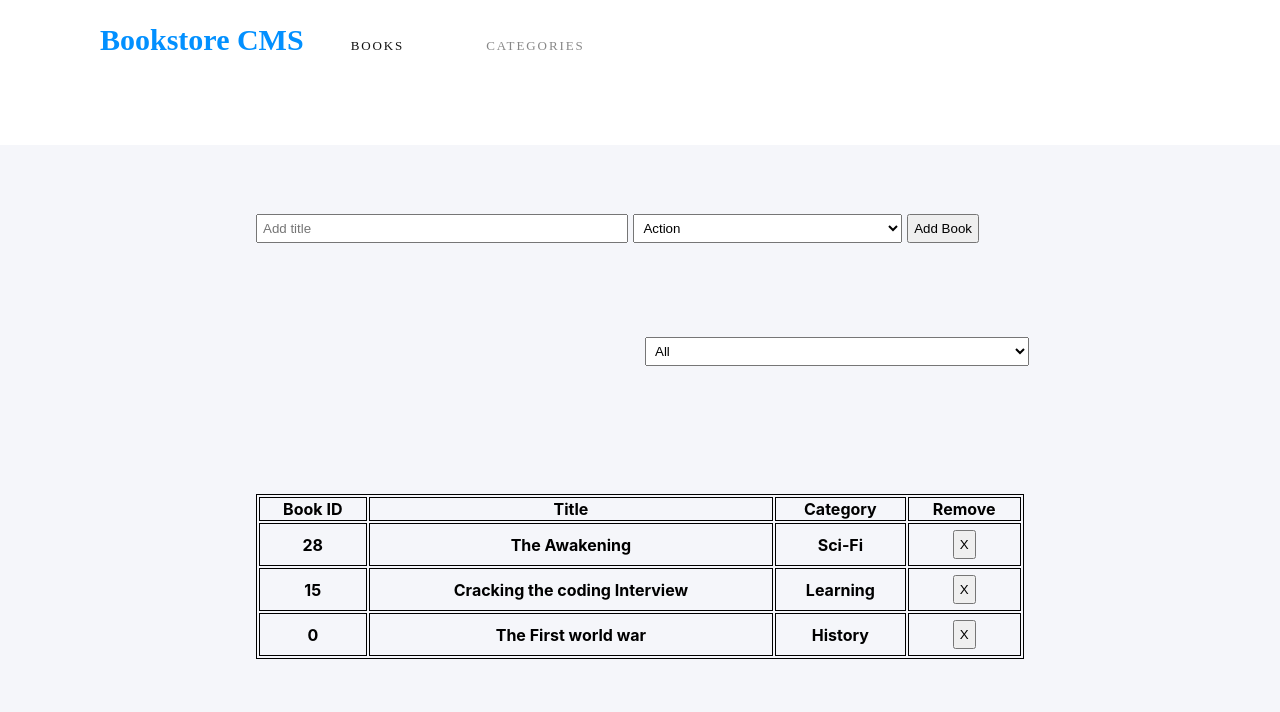
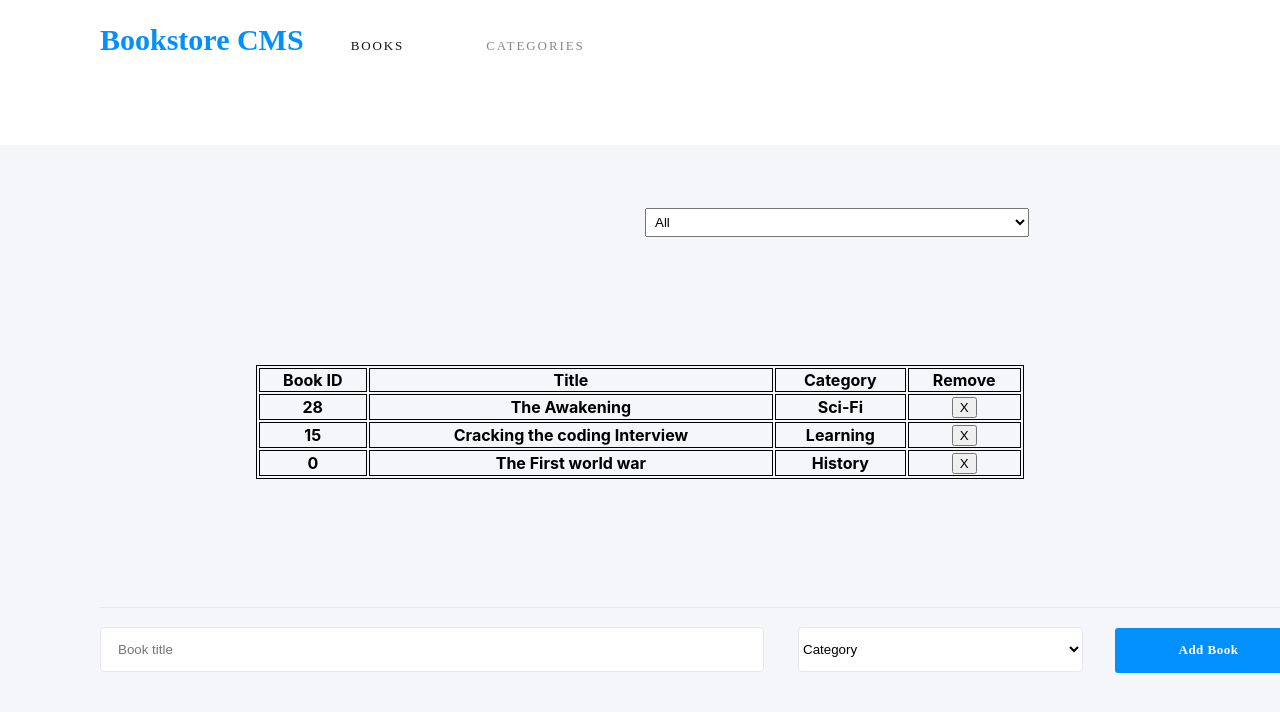
Before and after one commit to Stephanie041996/Book-Store, a React (Create React App) app: page / in a window 1280 px wide. Shown: the top 712 px of the page. Built offline with nearby package versions, Linux system fonts and the light colour scheme.

Commit message:
Add style for BooksForm

```diff
--- a/src/components/App.css
+++ b/src/components/App.css
@@ -13,24 +13,49 @@ th {
 }
 
 .book-form {
-  width: 70%;
-  margin: 5% 20%;
+  width: 75rem;
+  margin-top: 2.5rem;
+  margin-left: 6.25rem;
+  border-top: solid 1px #e8e8e8;
+  margin-bottom: 16rem;
 }
 
-input {
-  padding: 5px;
-  width: 40%;
+.book-form form input {
+  width: 41.5rem;
+  height: 2.813rem;
+  margin: 1.188rem 2.125rem 0 0;
+  padding: 0.813rem 0 0.813rem 1.063rem;
+  border-radius: 4px;
+  border: solid 1px #e8e8e8;
+  box-sizing: border-box;
 }
 
-select {
-  width: 30%;
-  padding: 5px;
-  margin-left: 5px;
+.book-form form select {
+  width: 17.813rem;
+  height: 2.813rem;
+  border-radius: 4px;
+  border: solid 1px #e8e8e8;
+  background-color: white;
 }
 
-button {
-  padding: 5px;
-  margin: 5px 5px;
+.book-form form button {
+  width: 11.5rem;
+  height: 2.813rem;
+  margin: 1.188rem 0 0 2rem;
+  padding: 0.801rem 1.188rem 0.886rem 1.375rem;
+  border-radius: 3px;
+  box-sizing: border-box;
+  border: none;
+  background-color: #0290ff;
+  font-family: 'Roboto Slab', serif;
+  font-size: 0.813rem;
+  font-weight: bold;
+  font-stretch: normal;
+  font-style: normal;
+  line-height: normal;
+  letter-spacing: 0.5px;
+  text-align: center;
+  color: #fff;
 }
 
 #filter {
--- a/src/components/App.js
+++ b/src/components/App.js
@@ -7,8 +7,8 @@ import './App.css';
 const App = () => (
   <div className="App">
     <Nav />
+    <BooksList />
     <BooksForm />
-    <BooksList />
   </div>
 );
 
--- a/src/containers/BooksForm.js
+++ b/src/containers/BooksForm.js
@@ -24,12 +24,12 @@ const BooksForm = () => {
     e.preventDefault();
   };
 
-  const bookCategory = ['Action', 'Biography', 'History', 'Horror', 'Kids', 'Learning', 'Sci-Fi'];
+  const bookCategory = ['Category', 'Action', 'Biography', 'History', 'Horror', 'Kids', 'Learning', 'Sci-Fi'];
   const { title, category } = book;
   return (
     <div className="book-form">
       <form>
-        <input id="book" name="title" placeholder="Add title" value={title} onChange={handleChange} />
+        <input id="book" name="title" placeholder="Book title" value={title} onChange={handleChange} />
         <select name="category" id="book-category" onChange={handleChange} value={category}>
           {bookCategory.map((x) => (
             <option key={x}>{x}</option>
```
